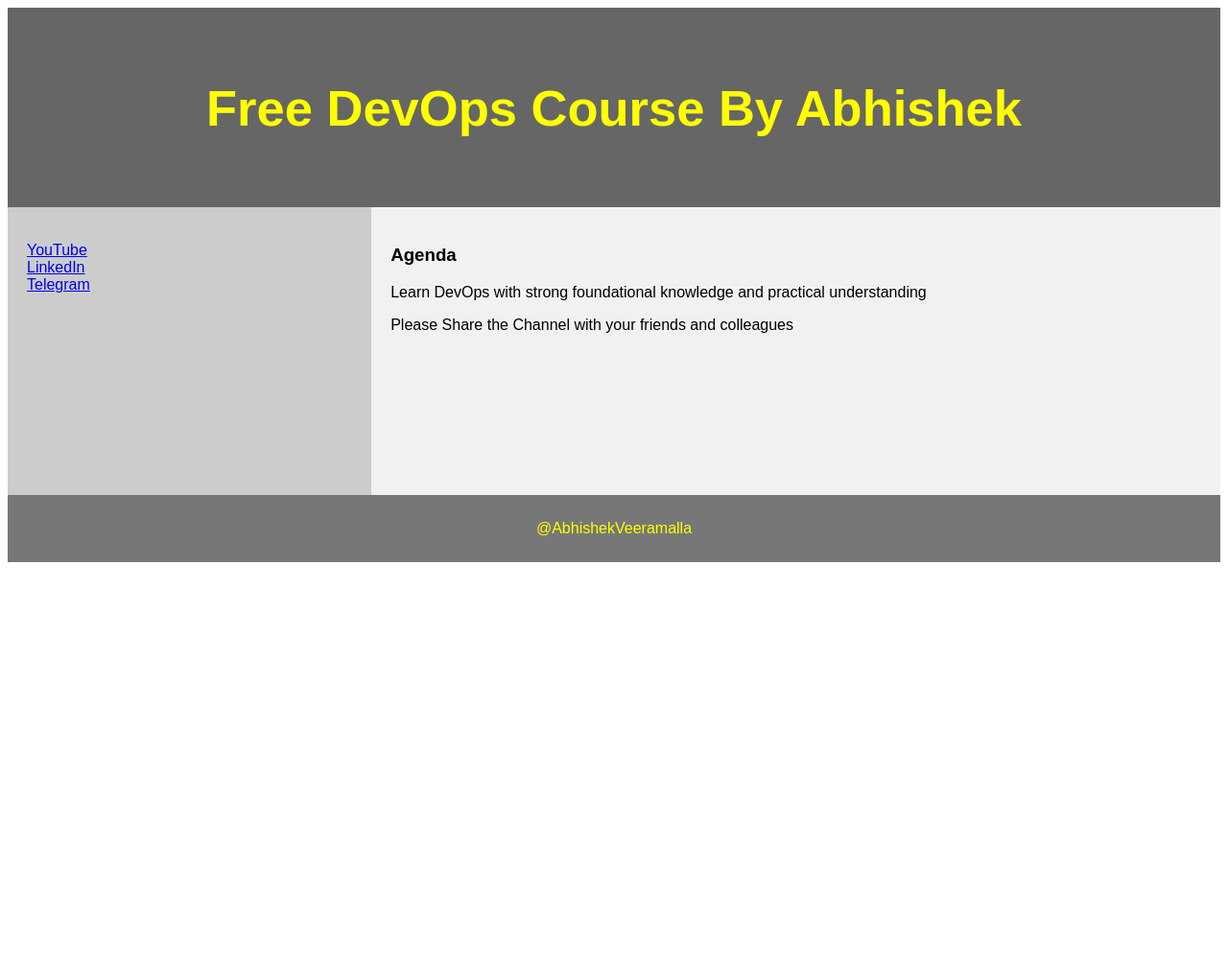
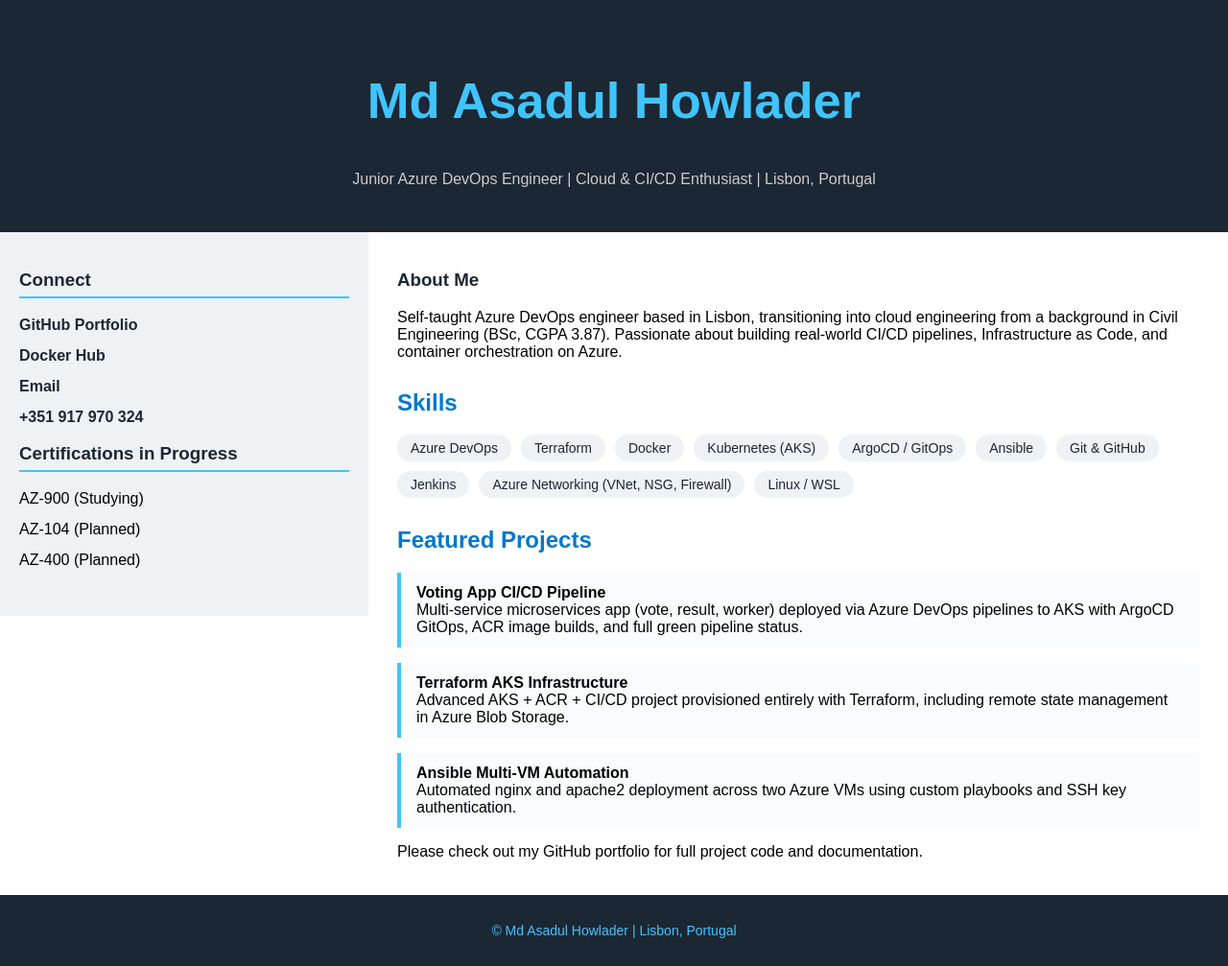
Before and after one commit to AsadulCloud/azure-devops-portfolio, a Django app: page /demo/ in a window 1280 px wide. Shown: the whole page at 96% size. Before the commit the page ends 586 px from the top, so only its background shows below. Run offline with Django 4.2, Linux system fonts and the light colour scheme.

Commit message:
Update demo_site.html

```diff
--- a/09-Docker/python-web-app/devops/demo/templates/demo_site.html
+++ b/09-Docker/python-web-app/devops/demo/templates/demo_site.html
@@ -1,66 +1,108 @@
 <!DOCTYPE html>
 <html lang="en">
 <head>
-<title>CSS Template</title>
+<title>Md Asadul Howlader | Azure DevOps Portfolio</title>
 <meta charset="utf-8">
 <meta name="viewport" content="width=device-width, initial-scale=1">
 <style>
 * {
   box-sizing: border-box;
 }
-
 body {
   font-family: Arial, Helvetica, sans-serif;
+  margin: 0;
 }
-
 /* Style the header */
 header {
-  background-color: #666;
+  background-color: #1b2733;
   padding: 30px;
   text-align: center;
   font-size: 35px;
-  color: yellow;
+  color: #40c4ff;
 }
-
+header p {
+  font-size: 16px;
+  color: #ccc;
+  margin-top: 8px;
+}
 /* Create two columns/boxes that floats next to each other */
 nav {
   float: left;
   width: 30%;
-  height: 300px; /* only for demonstration, should be removed */
-  background: #ccc;
+  min-height: 400px;
+  background: #eef2f5;
   padding: 20px;
 }
-
 /* Style the list inside the menu */
 nav ul {
   list-style-type: none;
   padding: 0;
 }
-
+nav li {
+  margin-bottom: 14px;
+}
+nav a {
+  text-decoration: none;
+  color: #1b2733;
+  font-weight: bold;
+}
+nav a:hover {
+  color: #0077cc;
+}
+nav h3 {
+  color: #1b2733;
+  border-bottom: 2px solid #40c4ff;
+  padding-bottom: 6px;
+}
 article {
   float: left;
-  padding: 20px;
+  padding: 20px 30px;
   width: 70%;
-  background-color: #f1f1f1;
-  height: 300px; /* only for demonstration, should be removed */
+  background-color: #ffffff;
+  min-height: 400px;
 }
-
+article h1 {
+  color: #1b2733;
+}
+article h2 {
+  color: #0077cc;
+  margin-top: 30px;
+}
+.skills-list {
+  display: flex;
+  flex-wrap: wrap;
+  gap: 10px;
+  padding: 0;
+  list-style: none;
+}
+.skills-list li {
+  background: #eef2f5;
+  padding: 6px 14px;
+  border-radius: 20px;
+  font-size: 14px;
+  color: #1b2733;
+}
+.project-box {
+  border-left: 4px solid #40c4ff;
+  background: #f9fbfc;
+  padding: 12px 16px;
+  margin-bottom: 16px;
+}
 /* Clear floats after the columns */
 section::after {
   content: "";
   display: table;
   clear: both;
 }
-
 /* Style the footer */
 footer {
-  background-color: #777;
-  padding: 10px;
+  background-color: #1b2733;
+  padding: 15px;
   text-align: center;
-  color: yellow;
+  color: #40c4ff;
+  font-size: 14px;
 }
-
-/* Responsive layout - makes the two columns/boxes stack on top of each other instead of next to each other, on small screens */
+/* Responsive layout */
 @media (max-width: 600px) {
   nav, article {
     width: 100%;
@@ -70,31 +112,64 @@ footer {
 </style>
 </head>
 <body>
-
-
 <header>
-  <h2>Free DevOps Course By Abhishek</h2>
+  <h2>Md Asadul Howlader</h2>
+  <p>Junior Azure DevOps Engineer | Cloud &amp; CI/CD Enthusiast | Lisbon, Portugal</p>
 </header>
-
 <section>
   <nav>
+    <h3>Connect</h3>
     <ul>
-      <li><a href="www.youtube.com/@AbhishekVeeramalla">YouTube</a></li>
-      <li><a href="www.linkedin.com/in/abhishek-veeramalla-77b33996/">LinkedIn</a></li>
-      <li><a href="https://telegram.me/abhishekveeramalla">Telegram</a></li>
+      <li><a href="https://github.com/AsadulCloud/azure-devops-portfolio" target="_blank">GitHub Portfolio</a></li>
+      <li><a href="https://hub.docker.com/u/asadulcloud" target="_blank">Docker Hub</a></li>
+      <li><a href="mailto:mdhow0007@gmail.com">Email</a></li>
+      <li><a href="tel:+351917970324">+351 917 970 324</a></li>
+    </ul>
+    <h3>Certifications in Progress</h3>
+    <ul>
+      <li>AZ-900 (Studying)</li>
+      <li>AZ-104 (Planned)</li>
+      <li>AZ-400 (Planned)</li>
     </ul>
   </nav>
 
   <article>
-    <h1>Agenda</h1>
-    <p>Learn DevOps with strong foundational knowledge and practical understanding</p>
-    <p>Please Share the Channel with your friends and colleagues</p>
+    <h1>About Me</h1>
+    <p>Self-taught Azure DevOps engineer based in Lisbon, transitioning into cloud engineering from a background in Civil Engineering (BSc, CGPA 3.87). Passionate about building real-world CI/CD pipelines, Infrastructure as Code, and container orchestration on Azure.</p>
+
+    <h2>Skills</h2>
+    <ul class="skills-list">
+      <li>Azure DevOps</li>
+      <li>Terraform</li>
+      <li>Docker</li>
+      <li>Kubernetes (AKS)</li>
+      <li>ArgoCD / GitOps</li>
+      <li>Ansible</li>
+      <li>Git &amp; GitHub</li>
+      <li>Jenkins</li>
+      <li>Azure Networking (VNet, NSG, Firewall)</li>
+      <li>Linux / WSL</li>
+    </ul>
+
+    <h2>Featured Projects</h2>
+    <div class="project-box">
+      <strong>Voting App CI/CD Pipeline</strong><br>
+      Multi-service microservices app (vote, result, worker) deployed via Azure DevOps pipelines to AKS with ArgoCD GitOps, ACR image builds, and full green pipeline status.
+    </div>
+    <div class="project-box">
+      <strong>Terraform AKS Infrastructure</strong><br>
+      Advanced AKS + ACR + CI/CD project provisioned entirely with Terraform, including remote state management in Azure Blob Storage.
+    </div>
+    <div class="project-box">
+      <strong>Ansible Multi-VM Automation</strong><br>
+      Automated nginx and apache2 deployment across two Azure VMs using custom playbooks and SSH key authentication.
+    </div>
+
+    <p>Please check out my GitHub portfolio for full project code and documentation.</p>
   </article>
 </section>
-
 <footer>
-  <p>@AbhishekVeeramalla</p>
+  <p>&copy; Md Asadul Howlader | Lisbon, Portugal</p>
 </footer>
-
 </body>
 </html>
```
